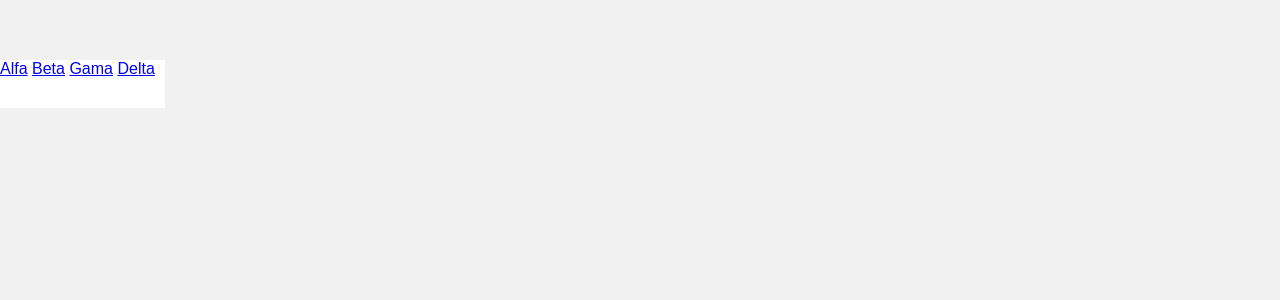
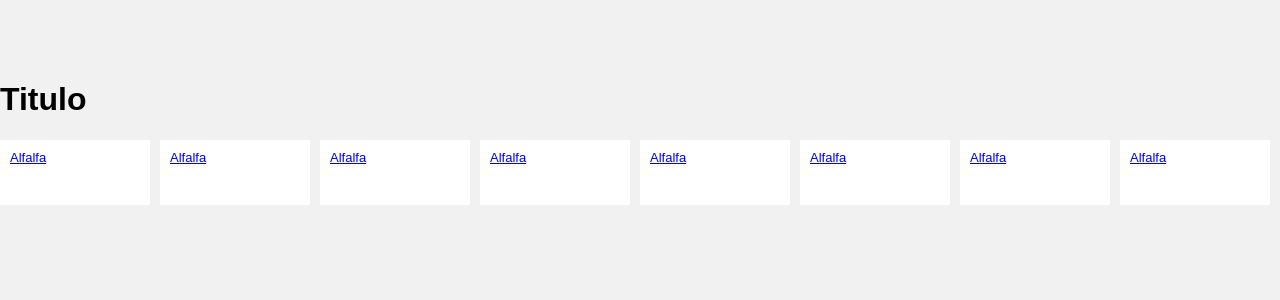
Before and after one commit to alvaroHernandez/watchsync, a Next.js app: page / in a window 1280 px wide. Shown: the top 300 px of the page. Built offline with nearby package versions, Linux system fonts and the light colour scheme.

Commit message:
Add component MovieItem

```diff
--- a/pages/index.js
+++ b/pages/index.js
@@ -1,3 +1,3 @@
-import MovieList from "../src/components/MovieList"
+import MovieList from "../src/components/MovieList/MovieList"
 //test
 export default MovieList
--- /dev/null
+++ b/src/components/MovieItem/MovieItem.js
@@ -0,0 +1,15 @@
+import Link from 'next/link'
+import styles from './MovieItem.module.scss'
+
+const MovieItem = () =>(
+    <div className={styles["movie-item"]} >
+        <div className={styles.information}>
+            <span className={styles.title}> <Link href="/movie/1"><a>Alfalfa</a></Link> </span>
+            {/*<span className={styles.title}> <Link href="/movie/2"><a>Beta</a></Link> </span>
+            <span className={styles.title}> <Link href="/movie/3"><a>Gama</a></Link> </span>
+            <span className={styles.title}> <Link href="/movie/4"><a>Delta</a></Link> </span>*/}
+        </div>
+    </div>
+);
+
+export default MovieItem
--- a/src/components/MovieList.module.scss
+++ b/src/components/MovieItem/MovieItem.module.scss
@@ -1,10 +1,11 @@
 $itemsWidth: 165px;
-.movieItem{
+.movie-item{
   width: $itemsWidth;
   display: block;
   background: white;
   padding-bottom: 30px;
   margin-right: 10px;
+  min-width: 150px;
 
   .image-container{
     position: relative;
@@ -49,7 +50,6 @@ $itemsWidth: 165px;
   }
 
   .information{
-
     padding: 10px;
 
     .title{
--- a/src/components/MovieList.js
+++ /dev/null
@@ -1,15 +0,0 @@
-import Link from 'next/link'
-import styles from './MovieList.module.scss'
-
-const MovieList = () =>(
-    <div className={styles.movieItem} >
-        <div className="information">
-            <span className={styles.title}> <Link href="/movie/1"><a>Alfa</a></Link> </span>
-            <span className={styles.title}> <Link href="/movie/2"><a>Beta</a></Link> </span>
-            <span className={styles.title}> <Link href="/movie/3"><a>Gama</a></Link> </span>
-            <span className={styles.title}> <Link href="/movie/4"><a>Delta</a></Link> </span>
-        </div>
-    </div>
-)
-
-export default MovieList
--- /dev/null
+++ b/src/components/MovieList/MovieList.js
@@ -0,0 +1,35 @@
+import MovieItem from "../MovieItem/MovieItem";
+import styles from './MovieList.module.scss'
+import stylesItem from '../MovieItem/MovieItem.module.scss'
+
+const MovieList  = () =>  (
+    <div className={styles.container}>
+        <div className={styles.box}>
+            <div className={stylesItem.title}>
+                <h1>Titulo</h1>
+            </div>
+            <div>
+                <div className={styles["movies-scroll"]}>
+                    <MovieItem />
+                    <MovieItem />
+                    <MovieItem />
+                    <MovieItem />
+                    <MovieItem />
+                    <MovieItem />
+                    <MovieItem />
+                    <MovieItem />
+                    <MovieItem />
+                    <MovieItem />
+                    <MovieItem />
+                    <MovieItem />
+                    <MovieItem />
+                    <MovieItem />
+                    <MovieItem />
+                    <MovieItem />
+                </div>
+            </div>
+        </div>
+    </div>
+);
+
+export default MovieList;
--- /dev/null
+++ b/src/components/MovieList/MovieList.module.scss
@@ -0,0 +1,24 @@
+$itemsWidth: 155px;
+.container{
+  display: flex;
+  justify-content: center;
+  width: 1300px;
+  margin-left: auto;
+  margin-right: auto;
+}
+.movies-scroll{
+  display: flex;
+  overflow: scroll;
+}
+
+.loader-container{
+  display: flex;
+  justify-content: center;
+  font-size: 40px;
+  align-items: center;
+  height: 200px;
+}
+
+.box{
+  width: 100%;
+}
```
